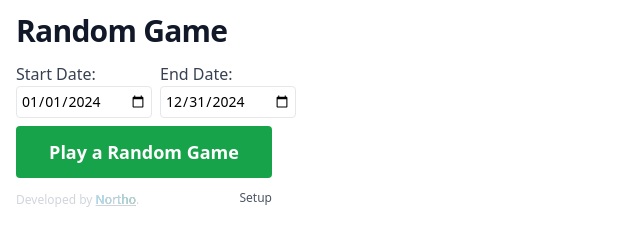
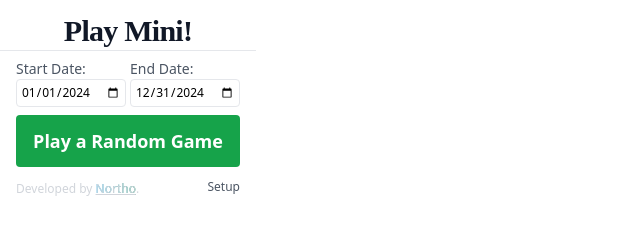
Before and after one commit to Northo/ny-launcher, a website built with Vite: page popup.html in a window 1280 px wide. Shown: the whole page, without its empty margins (0-640 px from the left). Built offline with nearby package versions, Linux system fonts and the light colour scheme; some packages are replaced by stand-ins of ours.

Commit message:
💄 Improve style of popup

```diff
--- a/popup.html
+++ b/popup.html
@@ -3,27 +3,29 @@
 
 <head>
   <meta charset="UTF-8" />
-  <link rel="icon" type="image/svg+xml" href="/vite.svg" />
   <meta name="viewport" content="width=device-width, initial-scale=1.0" />
   <title>Vite App</title>
   <link rel="stylesheet" href="/src/main.css" />
 </head>
 
-<body class="p-4">
+<body>
   <script type="module" src="/src/popup.js"></script>
 
-  <h1 class="text-3xl mb-4 font-extrabold leading-none text-gray-900 tracking-tight">Random Game</h1>
+  <form class="w-64 p-4">
 
-  <form class="w-64">
-    <div class="flex gap-2 justify-between">
-      <div>
-        <label class="block text-gray-700" for="startDate">Start Date:</label>
-        <input class="border rounded text-sm p-1" type="date" id="startDate" value="2024-01-01" />
+  <h1 class="text-center font-[Rockwell] text-3xl font-extrabold leading-none text-gray-900 tracking-tight">
+    Play Mini!
+  </h1>
+  <hr class="mt-1 mb-2 -ml-4 -mr-4" />
+    <div class="flex justify-between gap-1">
+      <div class="shrink min-w-0">
+        <label class="block text-gray-600 text-sm" for="startDate">Start Date:</label>
+        <input class="border rounded text-xs p-1 w-full" type="date" id="startDate" value="2024-01-01" />
       </div>
 
-      <div>
-        <label class="block text-gray-700" for="endDate">End Date:</label>
-        <input class="border rounded text-sm p-1" type="date" id="endDate" value="2024-12-31" />
+      <div class="shrink min-w-0">
+        <label class="block text-gray-600 text-sm" for="endDate">End Date:</label>
+        <input class="border rounded text-xs p-1 w-full" type="date" id="endDate" value="2024-12-31" />
       </div>
     </div>
 
```
